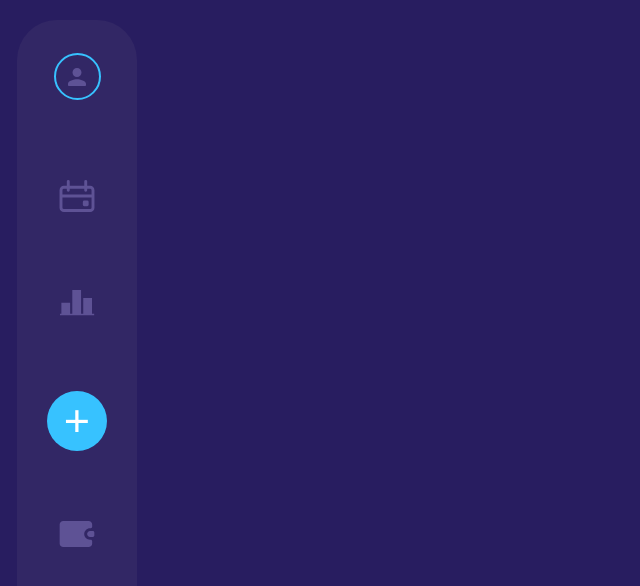
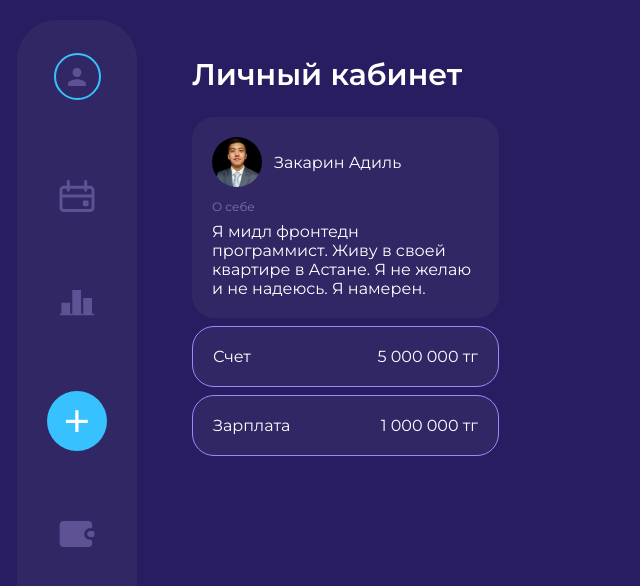
Before and after one commit to AbayKinayat/vue-budget, a Vue app: page /personal-area in a window 1280 px wide. Before the commit this address had no page. Shown: the top 586 px of the page, without its empty margins (0-640 px from the left). Built offline with nearby package versions, Linux system fonts and the light colour scheme.

Commit message:
personal-area-layout

```diff
--- /dev/null
+++ b/src/components/UserCard.vue
@@ -0,0 +1,79 @@
+<template>
+  <div class="user-info">
+    <div class="user-card">
+      <div class="flex align-center">
+        <img
+          src="../assets/images/user.jpg"
+          alt="User Avatar"
+          class="user-card__avatar"
+        />
+        <span>Закарин Адиль</span>
+      </div>
+      <div class="user-card__body">
+        <div class="user-card__label">О себе</div>
+        <p class="user-card__subtitle">
+          Я мидл фронтедн программист. Живу в своей квартире в Астане. Я не
+          желаю и не надеюсь. Я намерен.
+        </p>
+      </div>
+    </div>
+    <div class="user-info__item flex justify-between align-center">
+      <div>Счет</div>
+      <div>5 000 000 тг</div>
+    </div>
+    <div class="user-info__item flex justify-between align-center">
+      <div>Зарплата</div>
+      <div>1 000 000 тг</div>
+    </div>
+  </div>
+</template>
+
+<script>
+export default {
+  name: "UserCard",
+};
+</script>
+
+<style lang="scss">
+@import "@/scss/_variables.scss";
+.user-info {
+  width: 31%;
+}
+
+.user-card {
+  background-color: $primary-color;
+  border-radius: 22px;
+  overflow: hidden;
+
+margin-bottom: 8px;
+  padding: 20px;
+}
+
+.user-card__avatar {
+  width: 50px;
+  height: 50px;
+
+  margin-right: 12px;
+  border-radius: 50%;
+}
+
+.user-card__body {
+  margin-top: 12px;
+}
+
+.user-card__label {
+  font-size: 12px;
+  color: $small-color;
+
+  margin-bottom: 8px;
+}
+
+.user-info__item {
+  background: $primary-color;
+  border: 1px solid $purple-border-color;
+  border-radius: 22px;
+
+  margin-bottom: 8px;
+  padding: 20px;
+}
+</style>
--- a/src/router/index.js
+++ b/src/router/index.js
@@ -11,7 +11,11 @@ const routes = [
     path: '/budget',
     name: 'Budget',
     component: () => import("@/views/Budget")
-
+  },
+  {
+    path: '/personal-area',
+    name: 'Personal Area',
+    component: () => import("@/views/PersonalArea")
   },
 ]
 
--- /dev/null
+++ b/src/views/PersonalArea.vue
@@ -0,0 +1,27 @@
+<template>
+  <div>
+    <h1 class="section-title">Личный кабинет</h1>
+    <div class="personal-area__content">
+      <UserCard />
+    </div>
+  </div>
+</template>
+
+<script>
+import UserCard from "@/components/UserCard";
+export default {
+  name: "PersonalArea",
+  components: {
+    UserCard,
+  },
+};
+</script>
+
+<style>
+.personal-area__content {
+  display: flex;
+  justify-content: space-between;
+  max-width: 990px;
+  width: 100%;
+}
+</style>
```
Also changed, not shown: src/assets/images/user.jpg (added).
